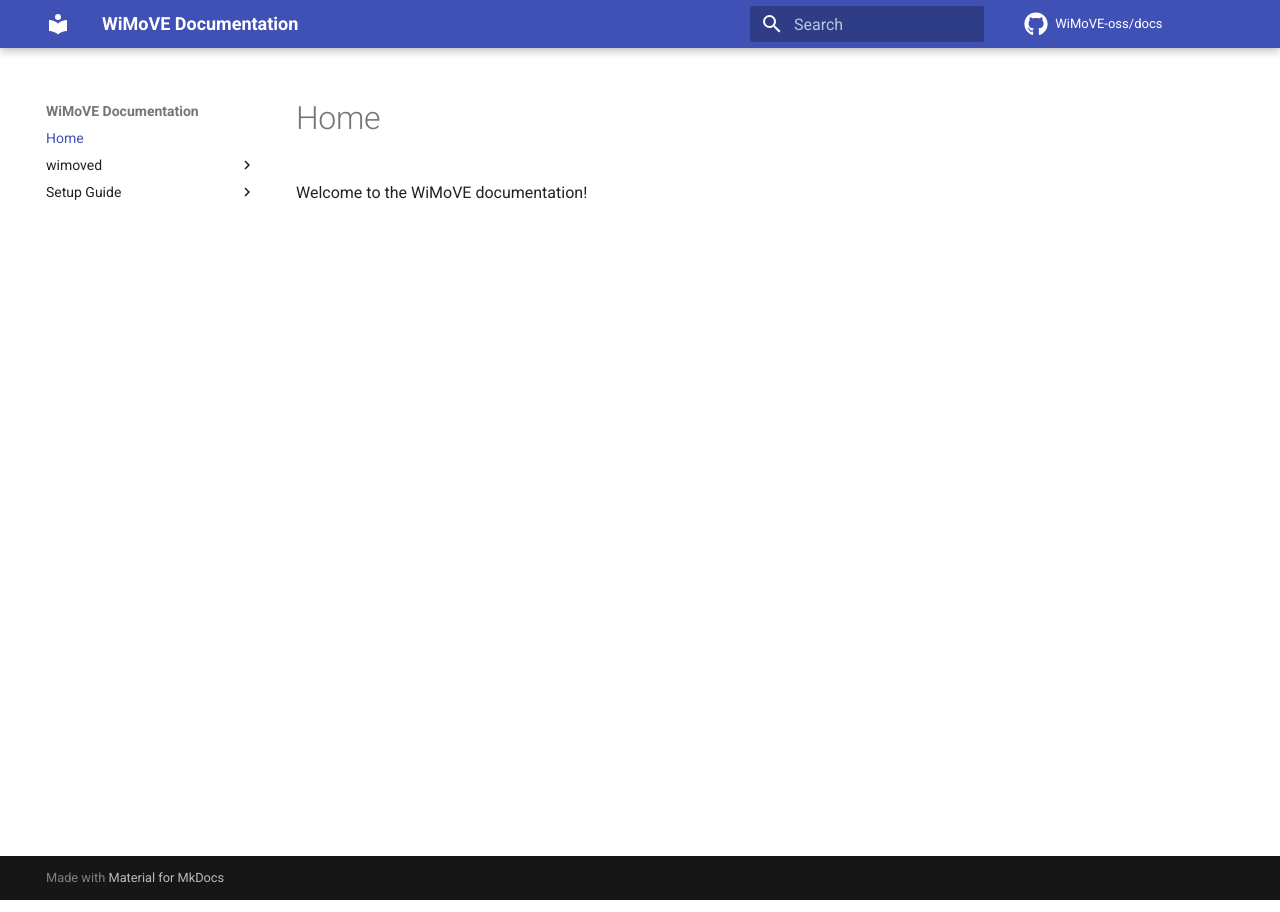
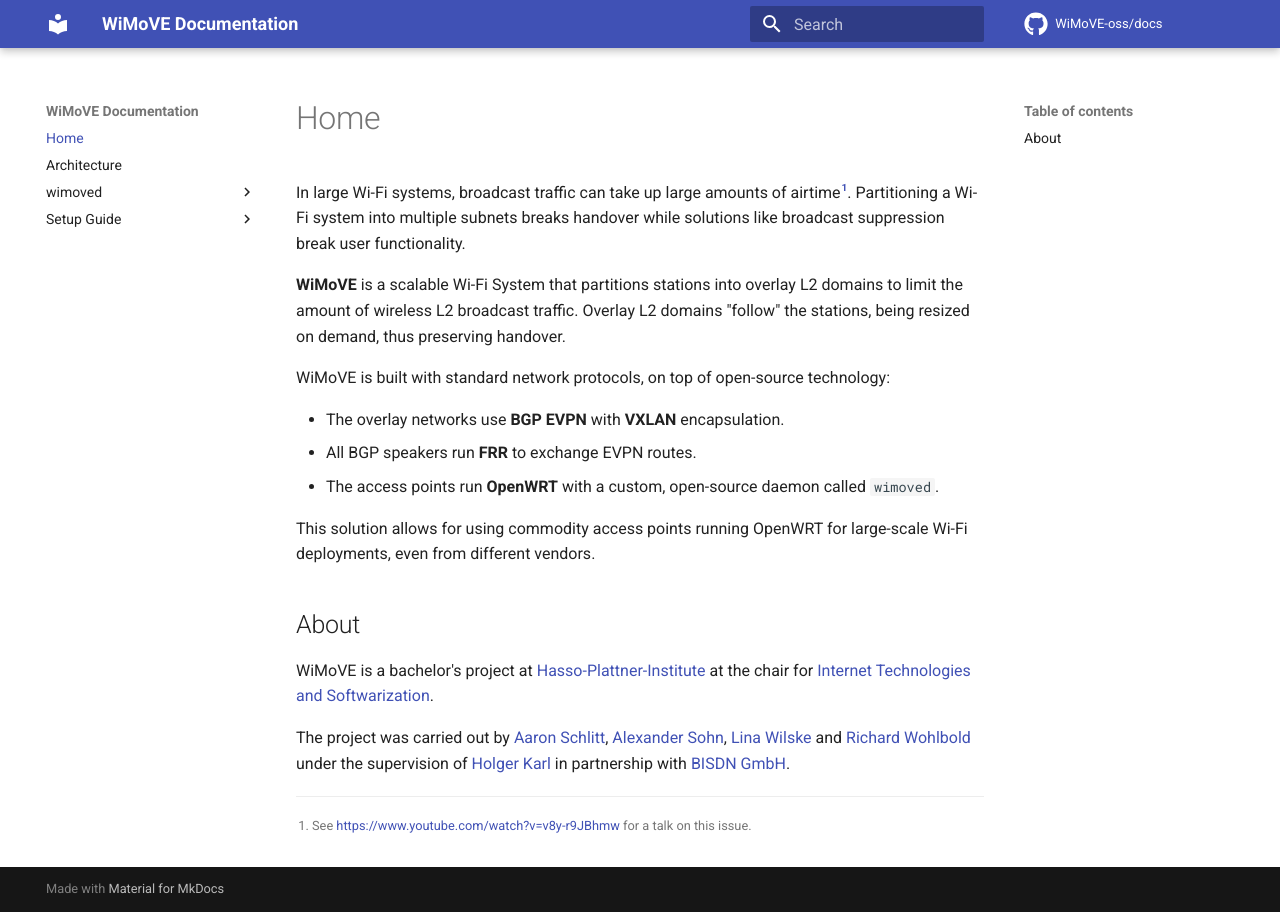
Before and after one commit to WiMoVE-OSS/docs, an MkDocs documentation site: the page built from docs/index.md, in a window 1280 px wide. Built offline with MkDocs 1.6.1 and Material for MkDocs 9.7.7, drawn with Linux system fonts in a browser that asks for light colours; comment, search, counter and statistics services are not loaded.

Commit message:
Add some architecture documentation

```diff
--- a/docs/index.md
+++ b/docs/index.md
@@ -1,3 +1,24 @@
 # Home
 
-Welcome to the WiMoVE documentation!
+In large Wi-Fi systems, broadcast traffic can take up large amounts of airtime[^1].
+Partitioning a Wi-Fi system into multiple subnets breaks handover while solutions like broadcast suppression break user functionality.
+
+**WiMoVE** is a scalable Wi-Fi System that partitions stations into overlay L2 domains to limit the amount of wireless L2 broadcast traffic.
+Overlay L2 domains "follow" the stations, being resized on demand, thus preserving handover.
+
+WiMoVE is built with standard network protocols, on top of open-source technology:
+
+- The overlay networks use **BGP EVPN** with **VXLAN** encapsulation.
+- All BGP speakers run **FRR** to exchange EVPN routes.
+- The access points run **OpenWRT** with a custom, open-source daemon called `wimoved`.
+
+This solution allows for using commodity access points running OpenWRT for large-scale Wi-Fi deployments, even from different vendors.
+
+## About
+
+WiMoVE is a bachelor's project at [Hasso-Plattner-Institute](https://hpi.de) at the chair for [Internet Technologies and Softwarization](https://hpi.de/en/research/research-groups/internet-technologies-and-softwarization.html).
+
+The project was carried out by [Aaron Schlitt](https://aaronschlitt.de/), [Alexander Sohn](https://asohn.de/), [Lina Wilske](https://github.com/linascience) and [Richard Wohlbold](https://rgwohlbold.de) under the supervision of [Holger Karl](https://hpi.de/karl/people/holger-karl.html) in partnership with [BISDN GmbH](https://www.bisdn.de/).
+
+
+[^1]: See <https://www.youtube.com/watch?v=v8y-r9JBhmw> for a talk on this issue.
--- a/mkdocs.yml
+++ b/mkdocs.yml
@@ -11,12 +11,16 @@
     repo: fontawesome/brands/github
 nav:
   - Home: index.md
+  - Architecture:
+    - architecture/index.md
   - wimoved:
     - wimoved/index.md
     - Development Setup: wimoved/development.md
     - Monitoring and Logging: wimoved/monitoring_and_logging.md
   - Setup Guide:
-    - system_setup/index.md
-    - Access Point: system_setup/access_point.md
-    - Gateway: system_setup/gateway.md
-    - Route Reflector: system_setup/route_reflector.md
+    - setup/index.md
+    - Access Point: setup/access_point.md
+    - Gateway: setup/gateway.md
+    - Route Reflector: setup/route_reflector.md
+markdown_extensions:
+  - footnotes
```
Also changed, not shown: docs/architecture/index.md (added, +19 -0 lines), docs/wimoved/index.md (+16 -0 lines), docs/images/architecture/after_roam.png (added), docs/images/architecture/before_roam.png (added), docs/images/architecture/bgp_peerings.png (added), docs/setup/access_point.md (renamed from docs/system_setup/access_point.md), docs/setup/gateway.md (renamed from docs/system_setup/gateway.md), docs/setup/index.md (renamed from docs/system_setup/index.md), docs/setup/route_reflector.md (renamed from docs/system_setup/route_reflector.md).
